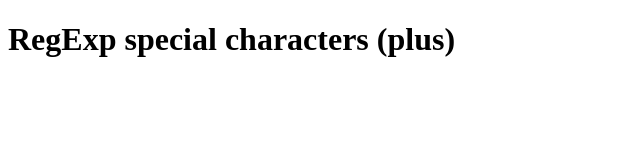
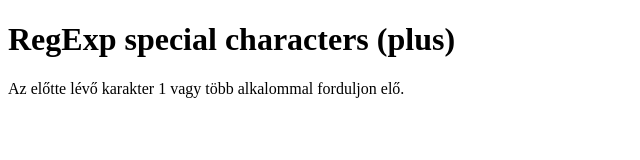
Before and after one commit to ferenc-attila/learning-javascript, a plain HTML site: page 11-regexp/06-regexp6.html in a window 1280 px wide. Shown: the whole page, without its empty margins (0-640 px from the left). Drawn offline with Linux system fonts and the light colour scheme.

Commit message:
regexp plus update

```diff
--- a/11-regexp/06-regexp6.html
+++ b/11-regexp/06-regexp6.html
@@ -8,6 +8,7 @@
 </head>
 <body>
     <h1>RegExp special characters (plus)</h1>
+    Az előtte lévő karakter 1 vagy több alkalommal forduljon elő.
 
     <script>
         'use strict';
```
